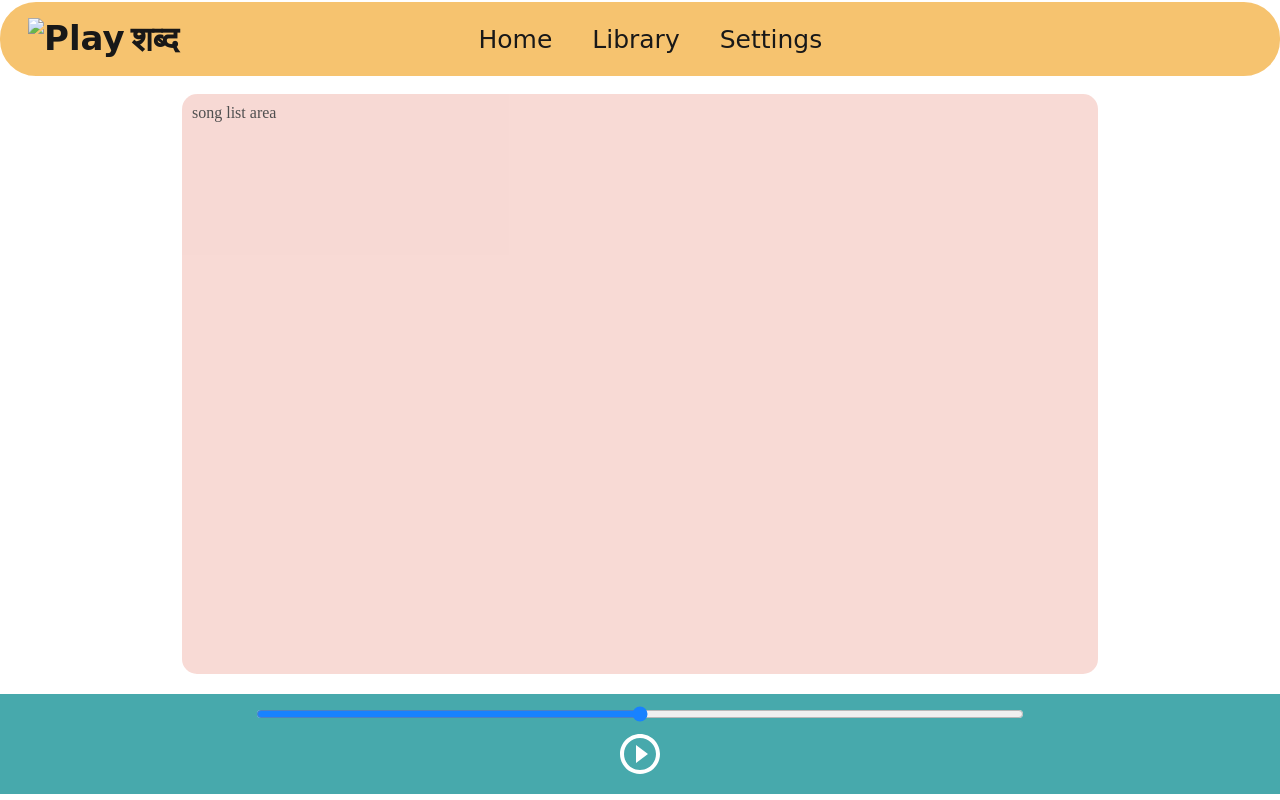
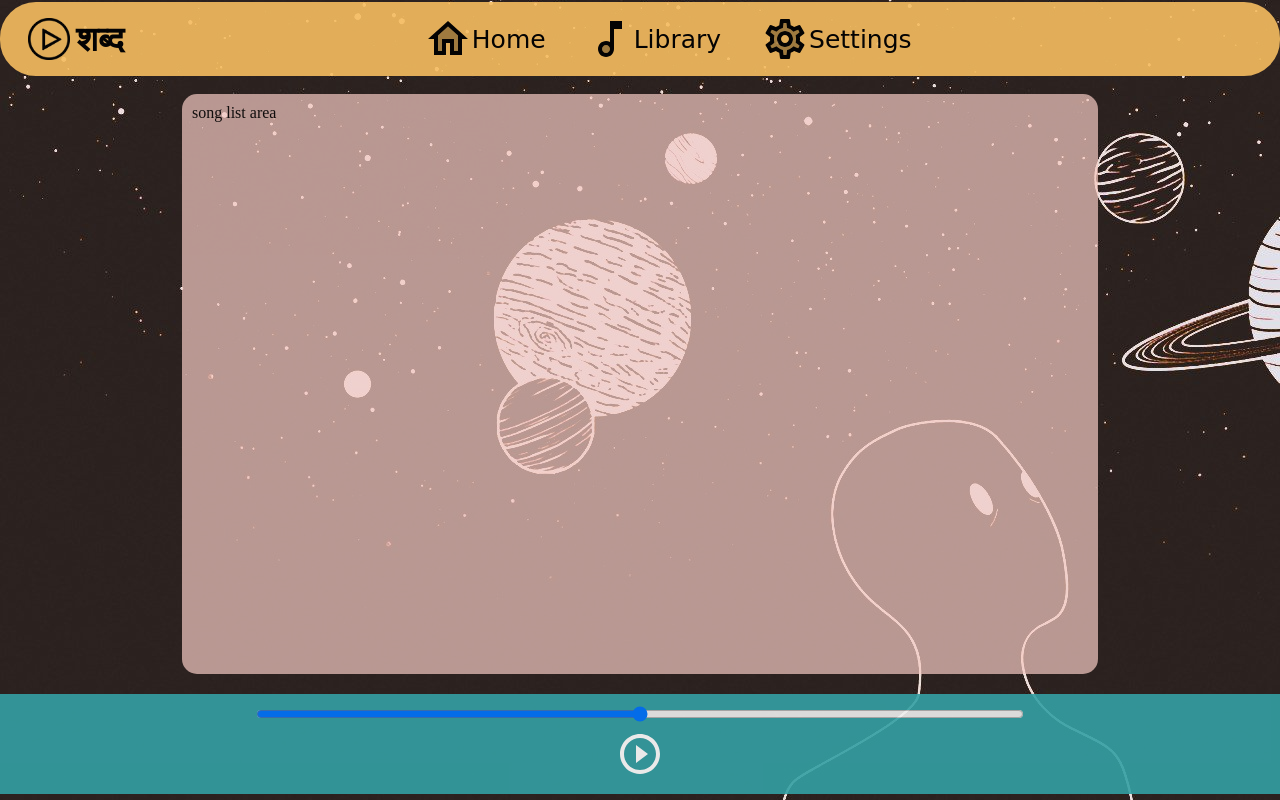
Before and after one commit to Pratiksdeshpande/Music_Website, a plain HTML site: page index.html in a window 1280 px wide. Drawn offline with Linux system fonts and the light colour scheme; files whose address does not match are found by name; a web font is replaced by a local one.

Commit message:
changes in sourse path

```diff
--- a/index.css
+++ b/index.css
@@ -2,8 +2,9 @@
 @import url('https://fonts.googleapis.com/css2?family=Rampart+One&family=Varela+Round&display=swap');
 @import url('https://fonts.googleapis.com/css2?family=Amita&family=Rampart+One&family=Varela+Round&display=swap');
 body{
-    background-image: url(/bg3.jpg);
+    background-image: url(/Assets/Backgraound_Images/backgraound\ 03.jpg);
 }
+
 *{
     margin: 0;
     padding: 0;
@@ -45,7 +46,6 @@ nav ul li{
 }
 #sett:hover{
     transform: rotate(90deg);
-    transition:  ;
 }
 
 
--- a/index.html
+++ b/index.html
@@ -12,10 +12,10 @@
 <body>
     <nav>
         <ul>
-            <li class="logo"><img src="/play-icon-logo.png" alt="Play">शब्द</li>
-            <li class="navbar-items"><img src="/icons/navbar/home_black_48dp.svg" alt=""> Home</li>
-            <li class="navbar-items"><img src="/icons/navbar/music_note_black_48dp.svg" alt="">Library</li>
-            <li class="navbar-items"><img id="sett" src="/icons/navbar/settings_black_48dp.svg" alt="">Settings</li>
+            <li class="logo"><img src="/Assets/Logo/play-icon-logo.png" alt="Play">शब्द</li>
+            <li class="navbar-items"><img src="/Assets/icons/navbar/home_black_48dp.svg" alt=""> Home</li>
+            <li class="navbar-items"><img src="/Assets/icons/navbar/music_note_black_48dp.svg" alt="">Library</li>
+            <li class="navbar-items"><img id="sett" src="/Assets/icons/navbar/settings_black_48dp.svg" alt="">Settings</li>
         </ul>
     </nav>
 
```
